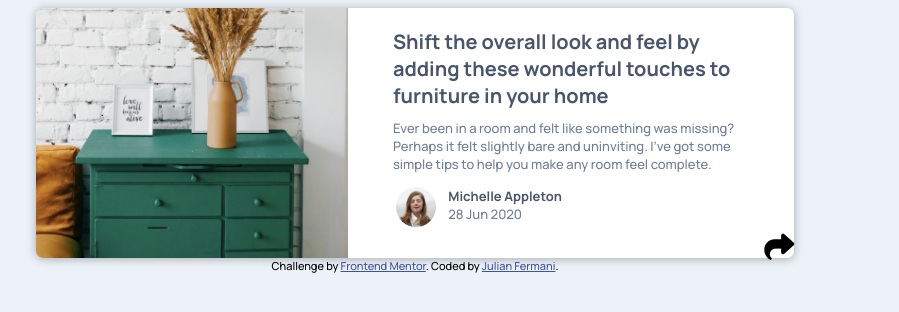
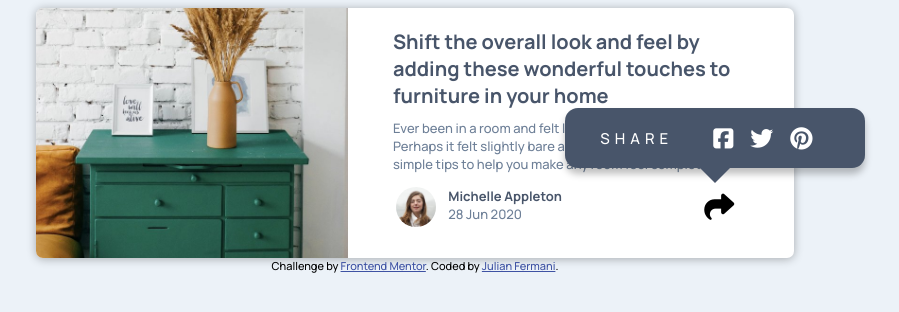
Before and after one commit to JulianFermani/article-preview-component, a plain HTML site: page index.html in a window 1280 px wide. Shown: the whole page, without its empty margins (225-1124 px from the left). Drawn offline with nearby package versions, Linux system fonts and the light colour scheme.

Commit message:
I made the social media share button and fix measurements

```diff
--- a/app.js
+++ b/app.js
@@ -0,0 +1,6 @@
+
+$(document).ready(function(){
+  $('.card__button__share').on('click', () => {
+    $('.hide').toggle();
+  });
+});
--- a/index.html
+++ b/index.html
@@ -30,12 +30,19 @@
           <div class="card__text--author--container">
             <p class="card__author">Michelle Appleton</p>
             <p class="card__date">28 Jun 2020</p>
-            <!-- <p>Share</p> -->
           </div>
         </div>
     </div>
     <div class="card__button__container">
       <i class="fas fa-share card__button__share"></i>
+    </div>
+    <div class="hide">
+      <p class="hide__p">Share</p>
+      <ul class="icons button__ul">
+        <li><i class="fab fa-facebook-square"></i></li>
+        <li><i class="fab fa-twitter"></i></li>
+        <li><i class="fab fa-pinterest"></i></li>
+      </ul>
     </div>
   </div>
 </section>
@@ -43,6 +50,7 @@
     Challenge by <a href="https://www.frontendmentor.io?ref=challenge" target="_blank">Frontend Mentor</a>.
     Coded by <a href="#">Julian Fermani</a>.
   </div>
+  <script src="https://code.jquery.com/jquery-3.6.0.js" integrity="sha256-H+K7U5CnXl1h5ywQfKtSj8PCmoN9aaq30gDh27Xc0jk=" crossorigin="anonymous"></script>
   <script src="app.js" charset="utf-8"></script>
 </body>
 </html>
--- a/styles.css
+++ b/styles.css
@@ -26,7 +26,7 @@ body{
 }
 
 .card__header--container{
-
+  position: relative;
 }
 
 .card__img--container img{
@@ -86,4 +86,56 @@ body{
 
 .card__button__share{
   font-size: 30px;
+  cursor: pointer;
+  position: absolute;
+  margin-top: -40px;
+  margin-right: 60px;
 }
+
+.button__ul{
+  display: flex;
+  list-style-type: none;
+  margin: 0;
+}
+
+.hide{
+  position: absolute;
+  display: flex;
+  justify-content: center;
+  align-items: center;
+  padding: 25px 35px;
+  height: 10px;
+  border-radius: 13px;
+  background-color: hsl(217, 19%, 35%);
+  left: 217px;
+  bottom: 90px;
+  box-shadow: 0px 6px 7px 0px rgba(0,0,0,0.25);
+}
+
+.hide:after{
+  content: '';
+  position: absolute;
+  bottom: 0;
+  left: 50%;
+  width: 0;
+  height: 0;
+  border: 15px solid transparent;
+  border-top-color: hsl(217, 19%, 35%);
+  border-bottom: 0;
+  margin-bottom: -15px;
+  margin-left: -15px;
+}
+
+.hide__p{
+  text-transform: uppercase;
+  letter-spacing: 5px;
+  color: #ffffff;
+  font-size: 15px;
+  font-weight: 500;
+}
+
+.button__ul li{
+  font-size: 23px;
+  color: #ffffff;
+  margin-right: 17px;
+}
```
